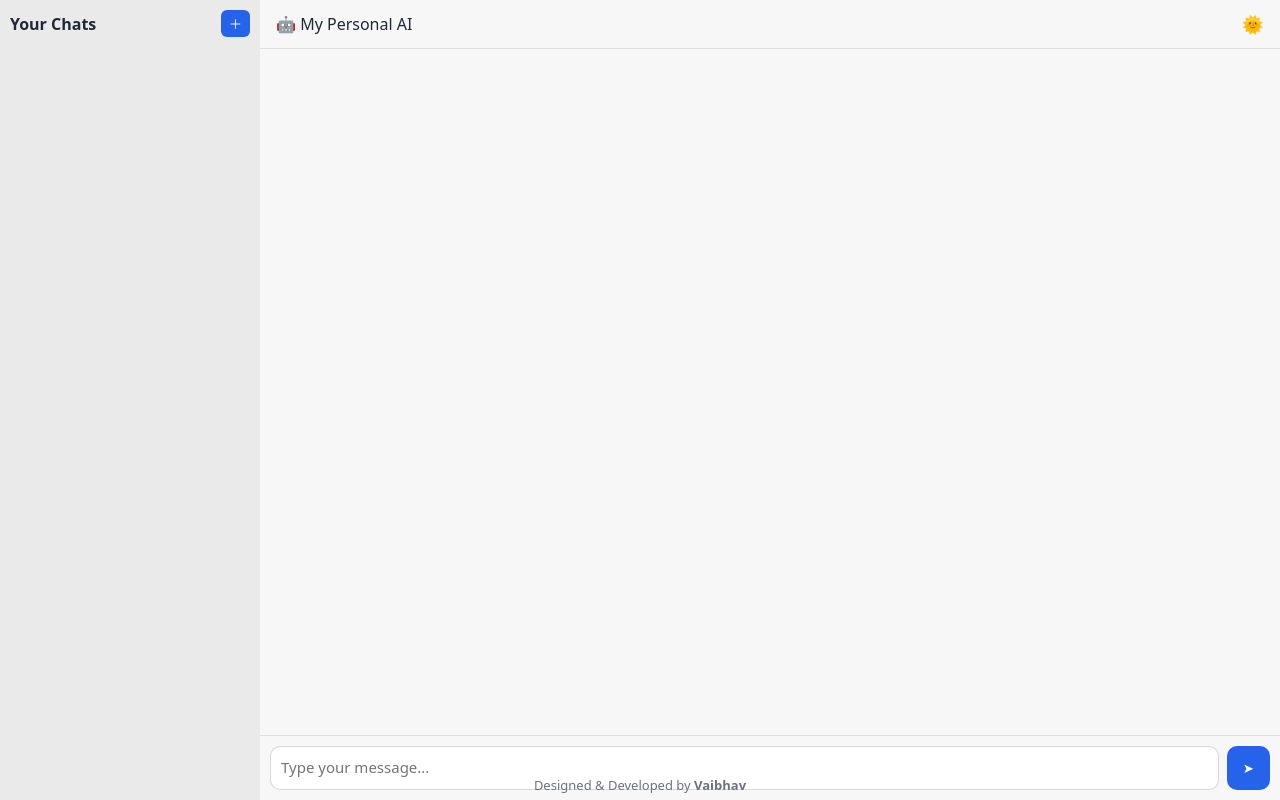
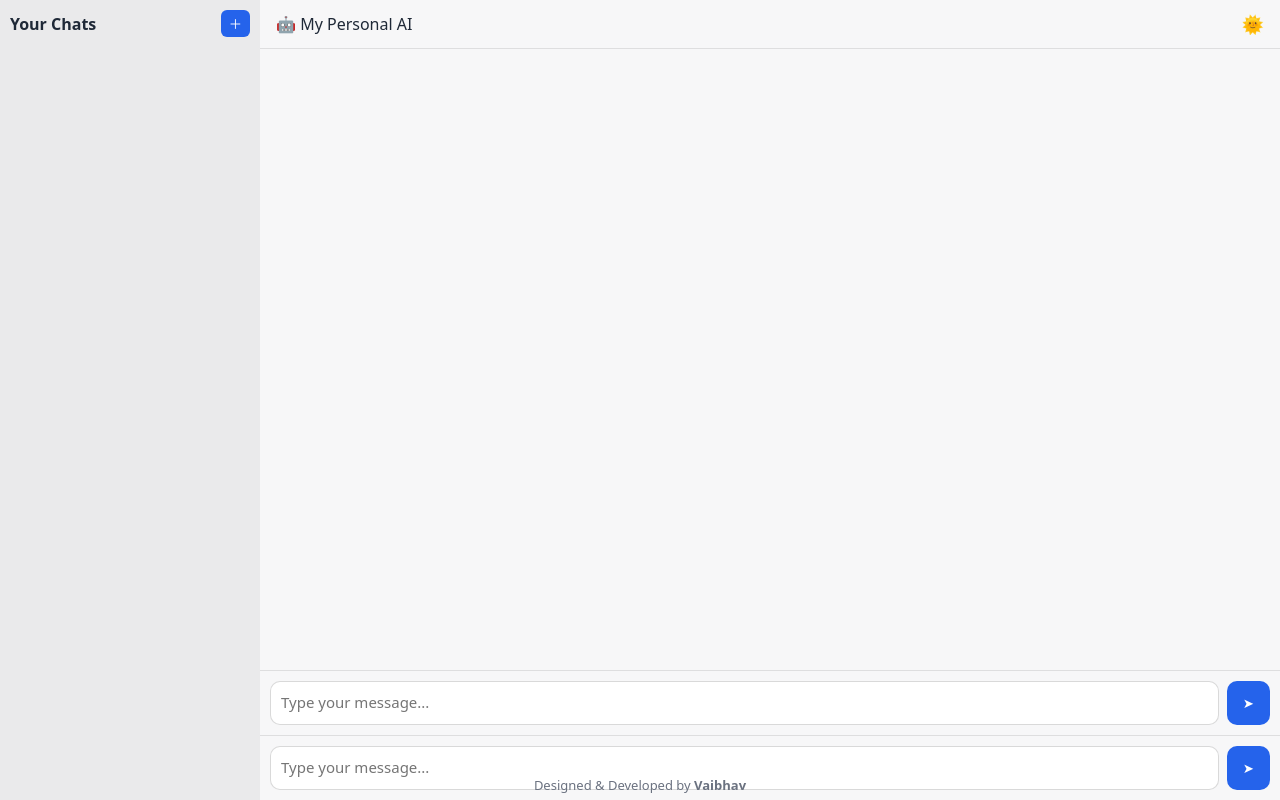
Before and after one commit to vs3241249-dotcom/my-personal-ai, a Flask app: page / in a window 1280 px wide. Run offline with Flask 3, Linux system fonts and the light colour scheme.

Commit message:
Update inbox.html

```diff
--- a/templates/inbox.html
+++ b/templates/inbox.html
@@ -74,10 +74,27 @@
         <button id="send" title="Send" aria-label="Send message">➤</button>
       </div>
 
+          <!-- ===== INPUT AREA ===== -->
+      <div class="input-area">
+        <textarea
+          id="input"
+          placeholder="Type your message..."
+          rows="1"
+          autocomplete="off"
+          autocorrect="off"
+          autocapitalize="off"
+          spellcheck="false"
+        ></textarea>
+
+        <button id="send" title="Send" aria-label="Send message">➤</button>
+      </div>
+
+      <!-- ===== FOOTER ===== -->
+      <footer class="app-footer">
+        Designed &amp; Developed by <strong>Vaibhav</strong>
+      </footer>
+
     </main>
-        <footer class="app-footer">
-      Designed &amp; Developed by <strong>Vaibhav</strong>
-    </footer>
   </div>
 
   <!-- ================= SCRIPT ================= -->
```
